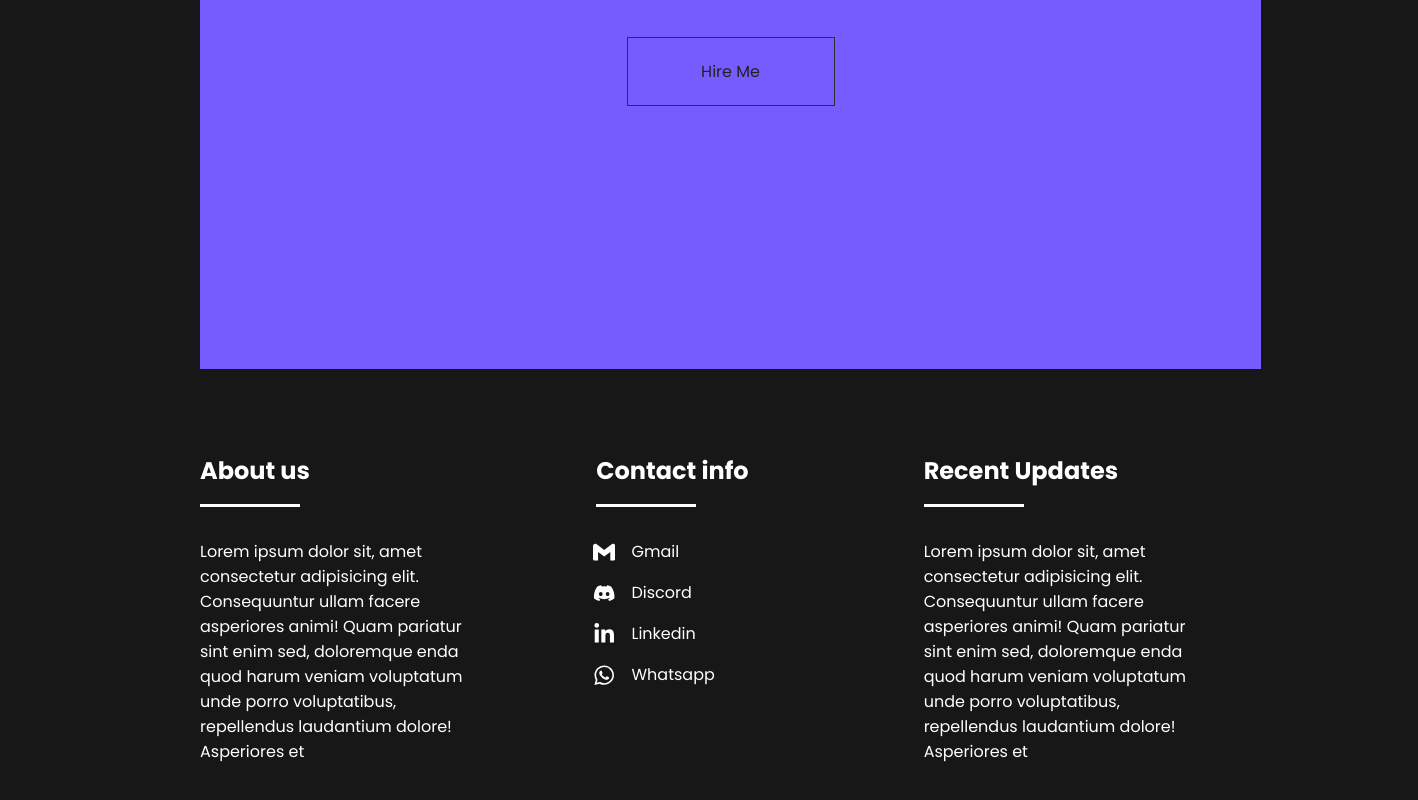
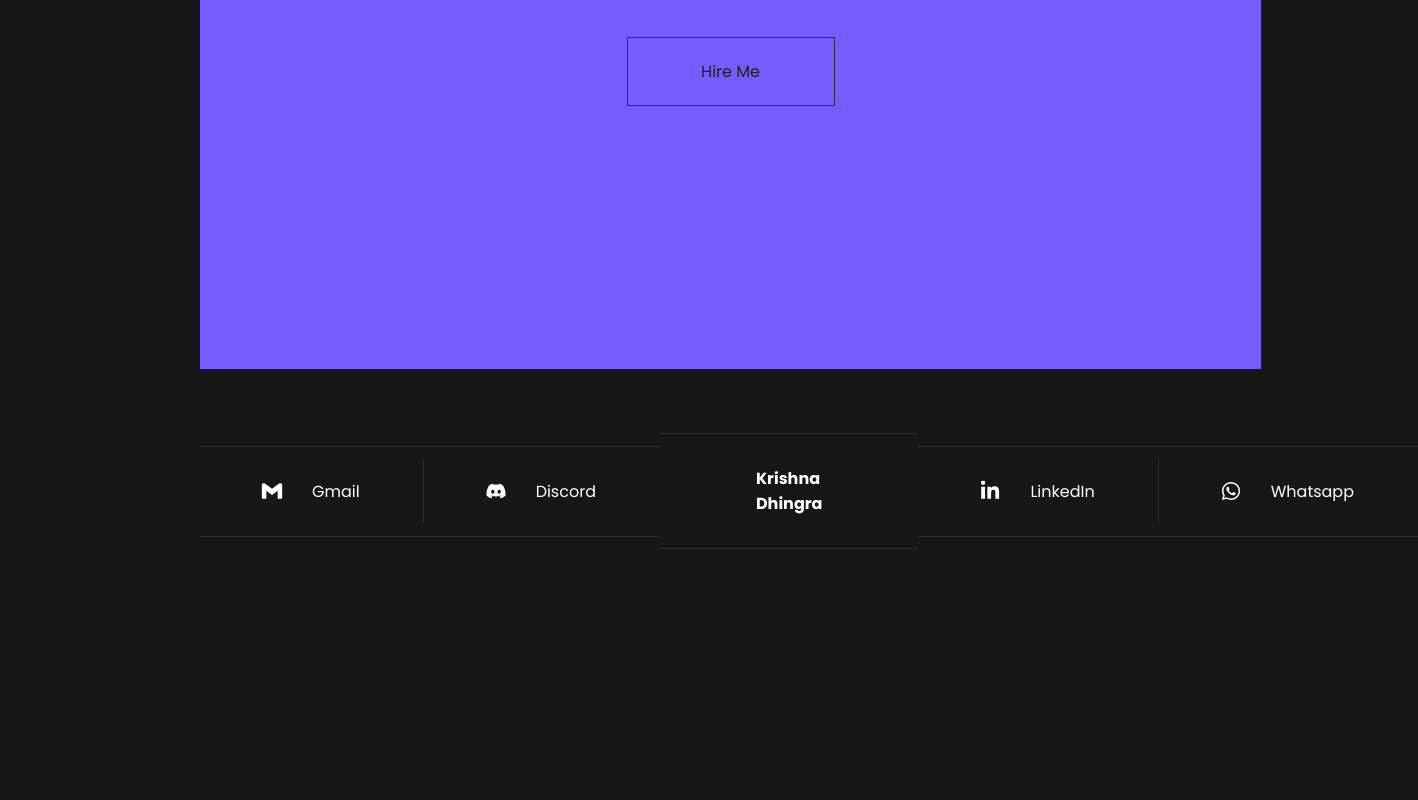
Before and after one commit to KrishnaDhingra/portfolio-website, a React (Create React App) app: page /contact in a window 1280 px wide. Shown: the part 1496-2296 px from the top of the page, 1418 px wide, since content can reach past the window. After the commit the page ends 2109 px from the top, so only its background shows below. Built offline with nearby package versions, Linux system fonts and the light colour scheme.

Commit message:
making a new footer

```diff
--- a/src/App.js
+++ b/src/App.js
@@ -1,3 +1,4 @@
+import React, { useState } from 'react'
 import Navbar from './components/Navbar/index.js'
 import First_Home_Component from './components/First_Home_Component/index.js'
 import Footer from './components/Footer/index.js'
@@ -9,7 +10,6 @@ import 'aos/dist/aos.css'
 import './index.css'
 
 function App() {
-
   return (
     <Router>
         <div className="App">
--- a/src/components/Footer/footer.css
+++ b/src/components/Footer/footer.css
@@ -1,62 +1,43 @@
 .footer{
     display: flex;
+    justify-content: space-between;
+    align-items: center;
     box-sizing: border-box;
     padding: 4rem 0rem;
-    padding-right: 5%;
-    gap: 7rem;
 }
-.top_container{
+section{
     display: flex;
-    flex-direction: column;
 }
-.underline{
-    width: 100px;
-    height: 3.2px;
-    background-color: white;
-    margin-top: -4px;
+.section, .center{
+    display: flex;
+    position: relative;
+    gap: 2rem;
+    align-items: center;
+    padding: 2rem 4rem;
+    border-top: 0.5px solid rgba(255, 255, 255, 0.1);
+    border-bottom: 0.5px solid rgba(255, 255, 255, 0.1);
 }
-.left_box, .middle_box, .right_box{
-    display: flex;
-    flex-basis: 33%;
-    flex-direction: column;
-    gap: 2rem;
+.center{
+    padding: 2rem 6rem;
 }
-.middle_box{
-    flex-basis: 25%;
+.center > span{
+    font-weight: 700;
 }
-.contact_text li{
-    margin-left: -40px;
-    list-style: none;
+.section:hover > *{
+    color: rgb(172, 166, 166)
 }
-.contact_text{
-    display: flex;
-    flex-direction: column;
-    gap: 1rem;
-    margin-top: 0rem;
+.section::before{
+    content: '';
+    position: absolute;
+    height: 70%;
+    top: 50%;
+    right: 0;
+    transform: translateY(-50%);
+    border-left: 0.5px solid rgba(255, 255, 255, 0.1);
 }
-.contact_text li a{
-    display: flex;
-    align-items: center;
-    color: rgb(255, 255, 255);
+.section:nth-child(2)::before{
+    display: none;
 }
-.contact_text li:hover a{
-    transition: all 0.2s;
-    color: rgb(163, 159, 159);
-    margin-left: 0.2rem;
+.icons{
+    transform: scale(1.3)
 }
-.logos{
-    font-size: 1.4rem;
-    margin: auto 1rem;
-    margin-left: -0.2rem;
-}
-@media only screen and (max-width: 1200px){
-    .footer{
-        padding-right: 0%;
-    }
-}
-@media only screen and (max-width: 1000px){
-    .footer{
-        flex-direction: column;
-        gap: 3rem;
-    }
-}
--- a/src/components/Footer/index.js
+++ b/src/components/Footer/index.js
@@ -6,37 +6,31 @@ import { FaWhatsapp } from 'react-icons/fa';
 
 function Footer() {
     return (
-        <div className="footer">
-            <div className="left_box">
-                <div className="top_container">
-                    <h2 className="about_us_heading">About us</h2>
-                    <div className="underline"></div>
+        <main className="footer">
+            <section>
+                <div className="section">
+                    <SiGmail className="icons"></SiGmail>
+                    <span>Gmail</span>
                 </div>
-                <div className="text">Lorem ipsum dolor sit, amet consectetur adipisicing elit. Consequuntur ullam facere asperiores animi! Quam pariatur sint enim sed, doloremque enda quod harum veniam voluptatum unde porro voluptatibus, repellendus laudantium dolore! Asperiores et</div>
+                <div className="section">
+                    <FaDiscord className="icons"></FaDiscord>
+                    <span>Discord</span>
+                </div>
+            </section>
+            <div className="center">
+                <span>Krishna Dhingra</span>
             </div>
-
-            <div className="middle_box">
-                <div className="top_container">
-                    <h2 className="contact_info_heading">Contact info</h2>
-                    <div className="underline"></div>
+            <section>
+                <div className="section">
+                    <FaLinkedinIn className="icons"></FaLinkedinIn>
+                    <span>LinkedIn</span>
                 </div>
-                <ul className="contact_text">
-                    <li className="contact_links"><a><SiGmail className="logos"/>Gmail</a></li>
-                    <li className="contact_links"><a><FaDiscord className="logos"/>Discord</a></li>
-                    <li className="contact_links"><a><FaLinkedinIn className="logos"/>Linkedin</a></li>
-                    <li className="contact_links"><a><FaWhatsapp className="logos" />Whatsapp</a></li>
-                </ul>
-
-            </div>
-
-            <div className="right_box">
-                <div className="top_container">
-                    <h2 className="recent_updates_heading">Recent Updates</h2>
-                    <div className="underline"></div>
+                <div className="section">
+                    <FaWhatsapp className="icons"></FaWhatsapp>
+                    <span>Whatsapp</span>
                 </div>
-                <div className="text">Lorem ipsum dolor sit, amet consectetur adipisicing elit. Consequuntur ullam facere asperiores animi! Quam pariatur sint enim sed, doloremque enda quod harum veniam voluptatum unde porro voluptatibus, repellendus laudantium dolore! Asperiores et</div>
-            </div>
-        </div>
+            </section>
+        </main>
     );
 }
 
--- a/src/components/Navbar/navbar.css
+++ b/src/components/Navbar/navbar.css
@@ -13,7 +13,7 @@ body{
 }
 .navbar{
     position: fixed;
-    height: 100vh;
+    height: 102vh;
     width: 110px;
     display: flex;
     flex-direction: column;
```
